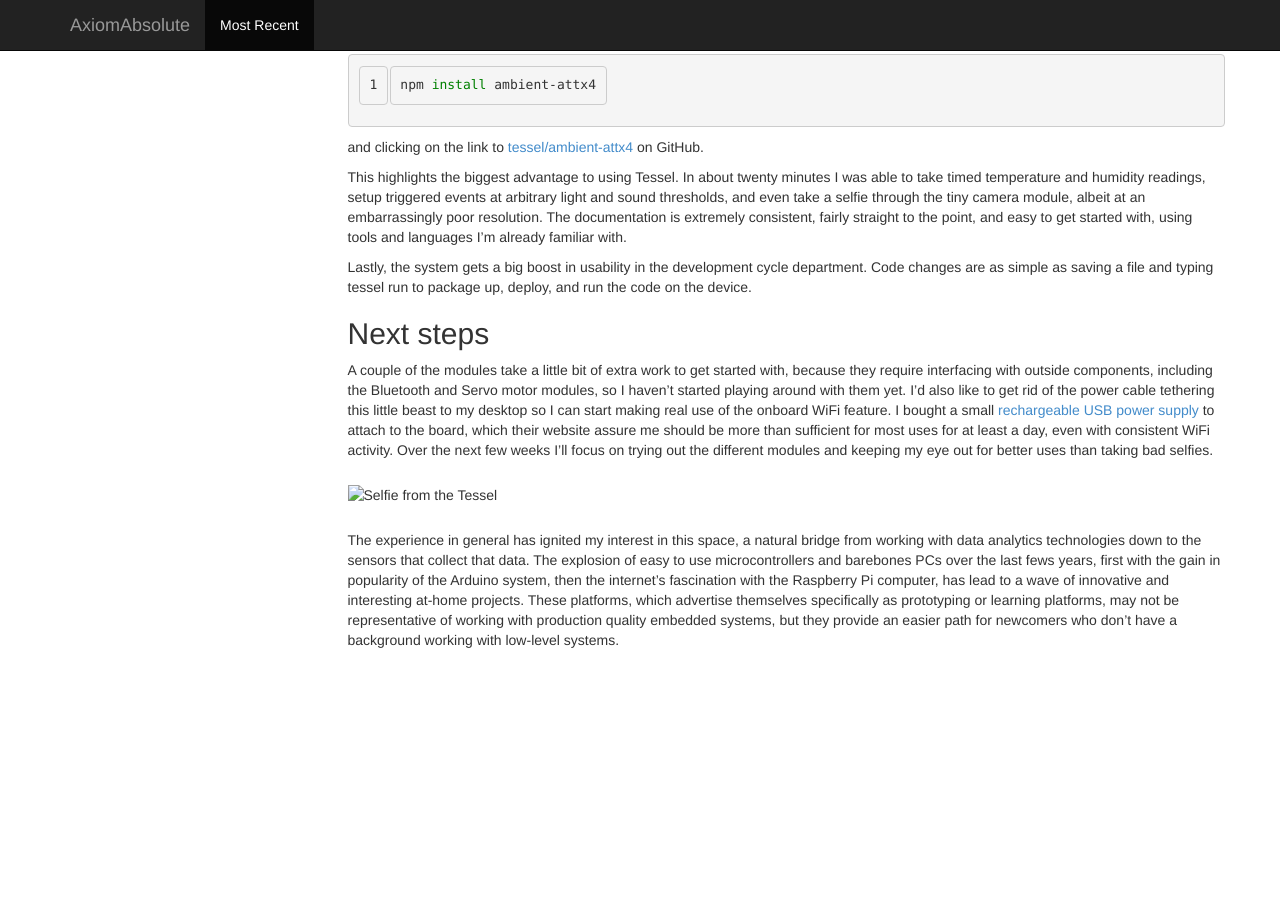
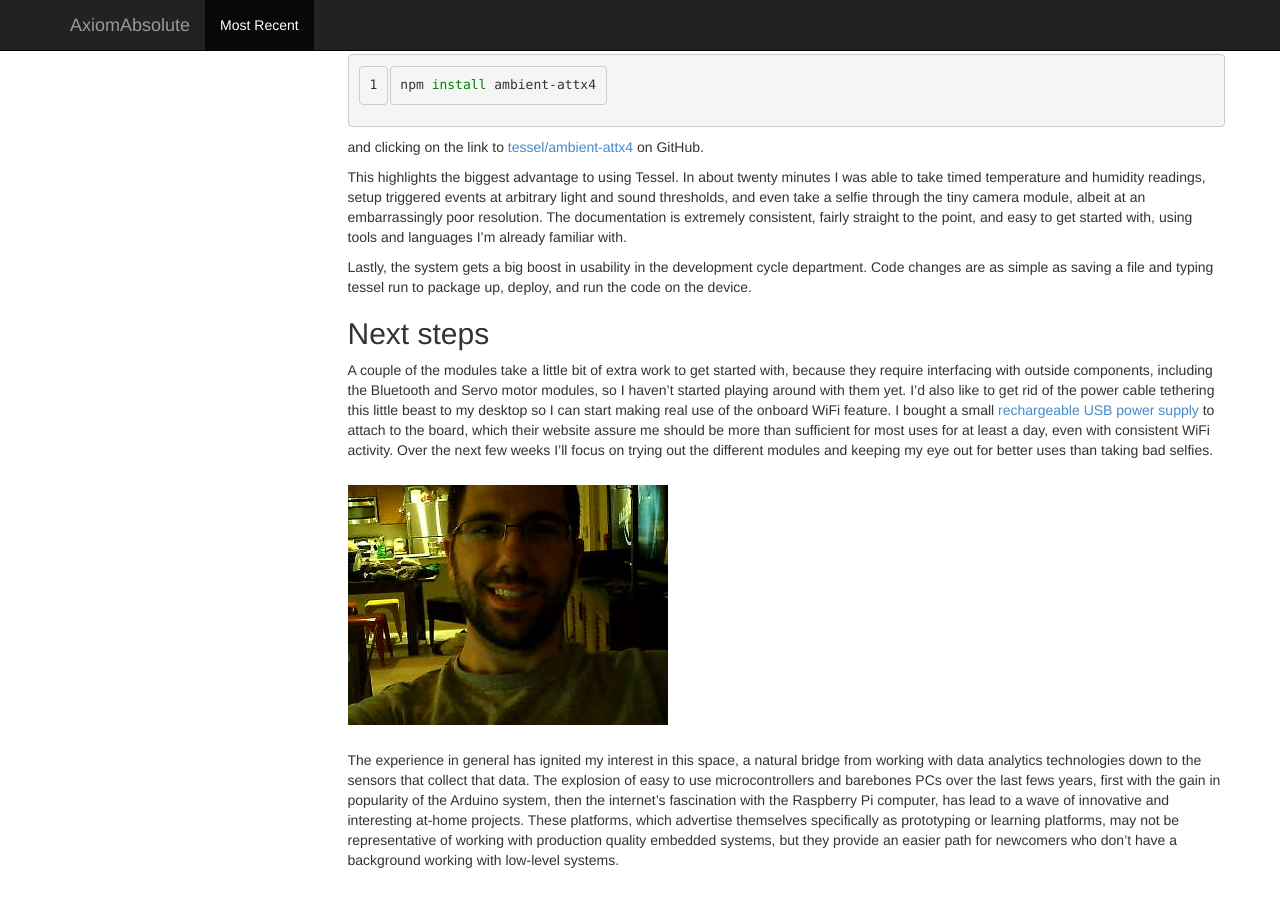
Before and after one commit to axiomabsolute/axiomabsolute.github.io-old, a Jekyll site: the page built from _posts/2014-06-20-tessel-one.md, in a window 1280 px wide and 900 px high, scrolled down 993 px. Built offline with Jekyll 4.4.1, drawn with Linux system fonts in a browser that asks for light colours; before the commit the page ends 1673 px from its top, so only the background shows below that.

Commit message:
Fixed image path.

```diff
--- a/_posts/2014-06-20-tessel-one.md
+++ b/_posts/2014-06-20-tessel-one.md
@@ -48,6 +48,6 @@ Lastly, the system gets a big boost in usability in the development cycle depart
 
 A couple of the modules take a little bit of extra work to get started with, because they require interfacing with outside components, including the Bluetooth and Servo motor modules, so I haven’t started playing around with them yet.  I’d also like to get rid of the power cable tethering this little beast to my desktop so I can start making real use of the onboard WiFi feature.  I bought a small [rechargeable USB power supply](http://www.amazon.com/Anker-Ultra-Compact-Lipstick-Sized-ThunderBolt-Blackberry/dp/B005NF5NTK/ref=sr_1_11?ie=UTF8&qid=1377998755&sr=8-11&keywords=usb+battery) to attach to the board, which their website assure me should be more than sufficient for most uses for at least a day, even with consistent WiFi activity.  Over the next few weeks I’ll focus on trying out the different modules and keeping my eye out for better uses than taking bad selfies.
 
-<img alt="Selfie from the Tessel" src="assets/picture-270674081.jpg" style="">
+<img alt="Selfie from the Tessel" src="/assets/picture-270674081.jpg" style="">
 
 The experience in general has ignited my interest in this space, a natural bridge from working with data analytics technologies down to the sensors that collect that data.  The explosion of easy to use microcontrollers and barebones PCs over the last fews years, first with the gain in popularity of the Arduino system, then the internet’s fascination with the Raspberry Pi computer, has lead to a wave of innovative and interesting at-home projects.  These platforms, which advertise themselves specifically as prototyping or learning platforms, may not be representative of working with production quality embedded systems, but they provide an easier path for newcomers who don’t have a background working with low-level systems.
```
